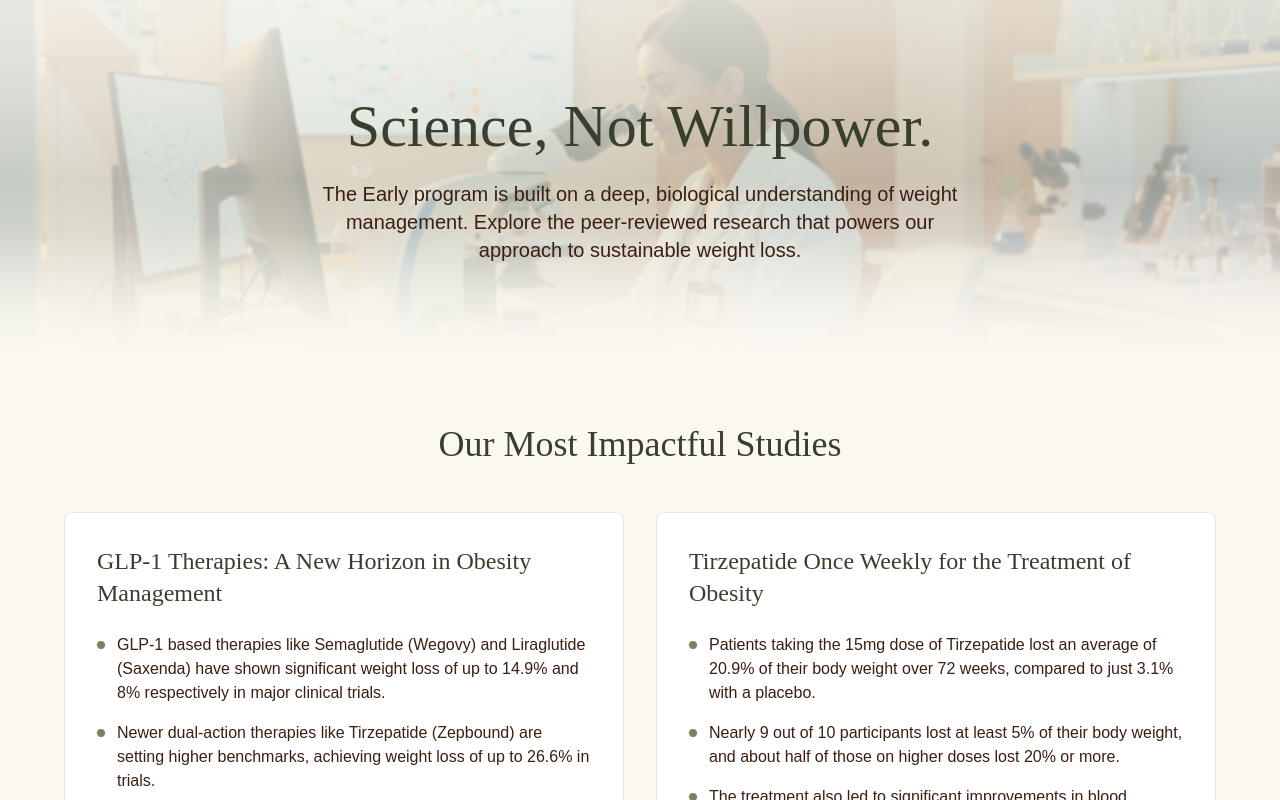
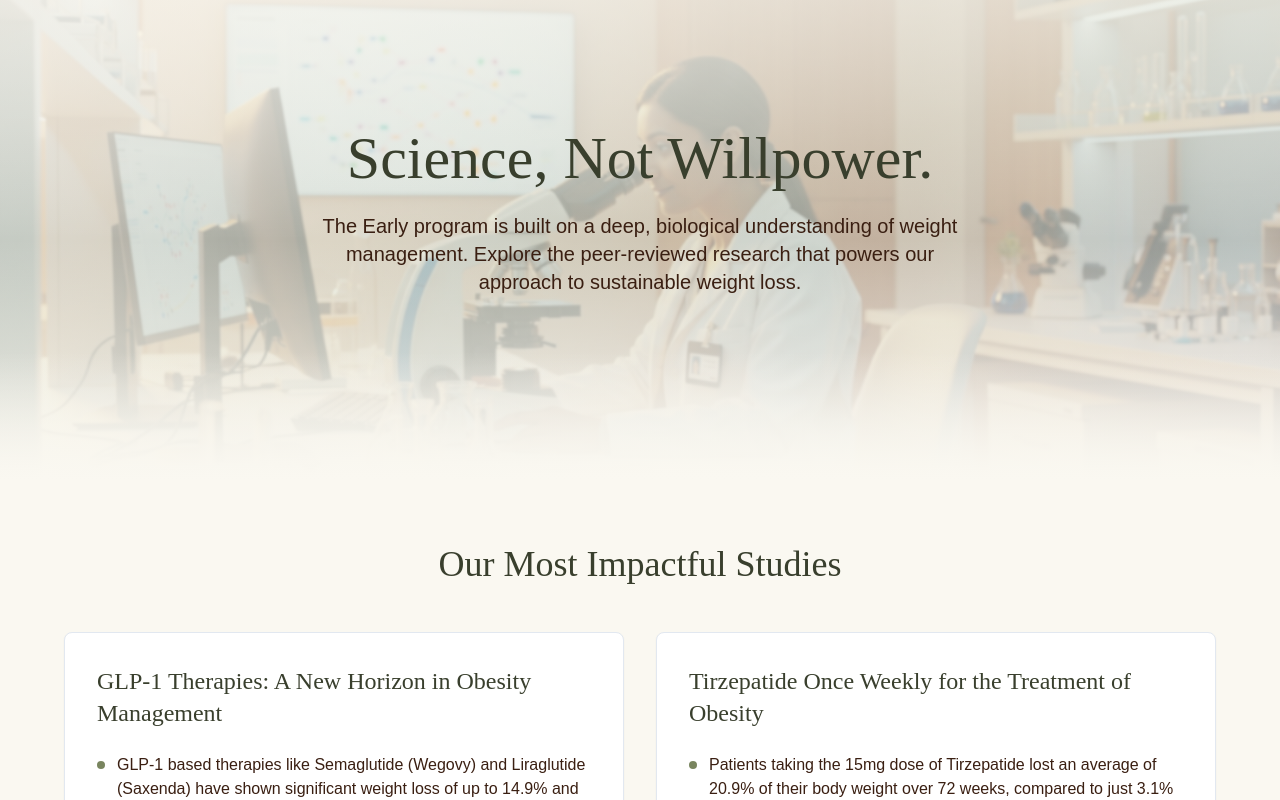
Before and after one commit to sagar-early/early-ui-sketcher, a React (Vite) app: page / in a window 1280 px wide. Shown: the top 800 px of the page. Built offline with nearby package versions, Linux system fonts and the light colour scheme; a web font is replaced by a local one.

Commit message:
Fix: Extend hero image
Adjusted the hero section's background image to extend further down, resolving cropping issues.

```diff
--- a/src/pages/Index.tsx
+++ b/src/pages/Index.tsx
@@ -88,7 +88,7 @@ const Index = () => {
   return (
     <div className="min-h-screen bg-warm">
       {/* Hero Section with Lab Background Image */}
-      <section className="relative py-24 px-6 overflow-hidden">
+      <section className="relative py-32 px-6 overflow-hidden min-h-[60vh]">
         {/* Background Image */}
         <div
           className="absolute inset-0 bg-cover bg-center bg-no-repeat"
```
